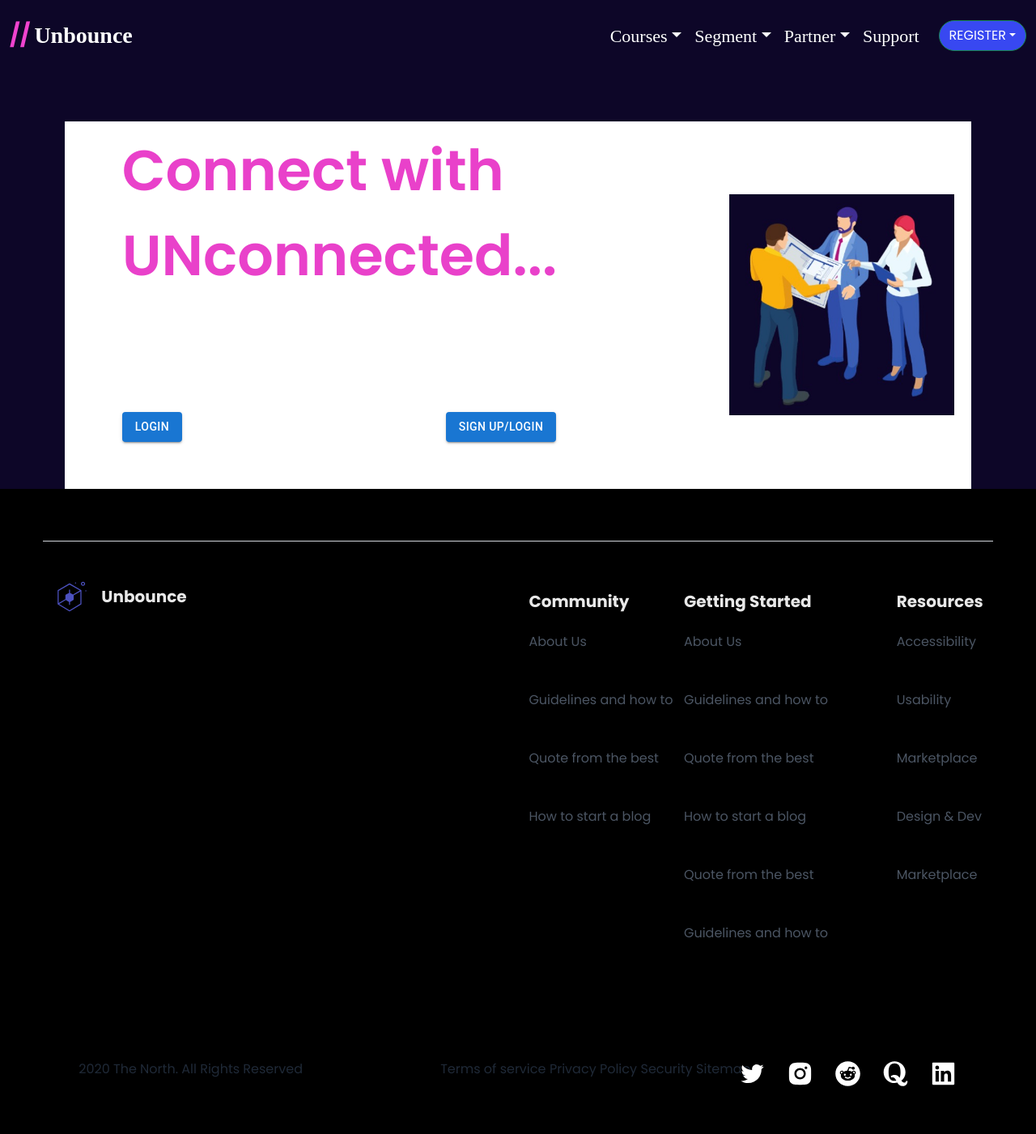
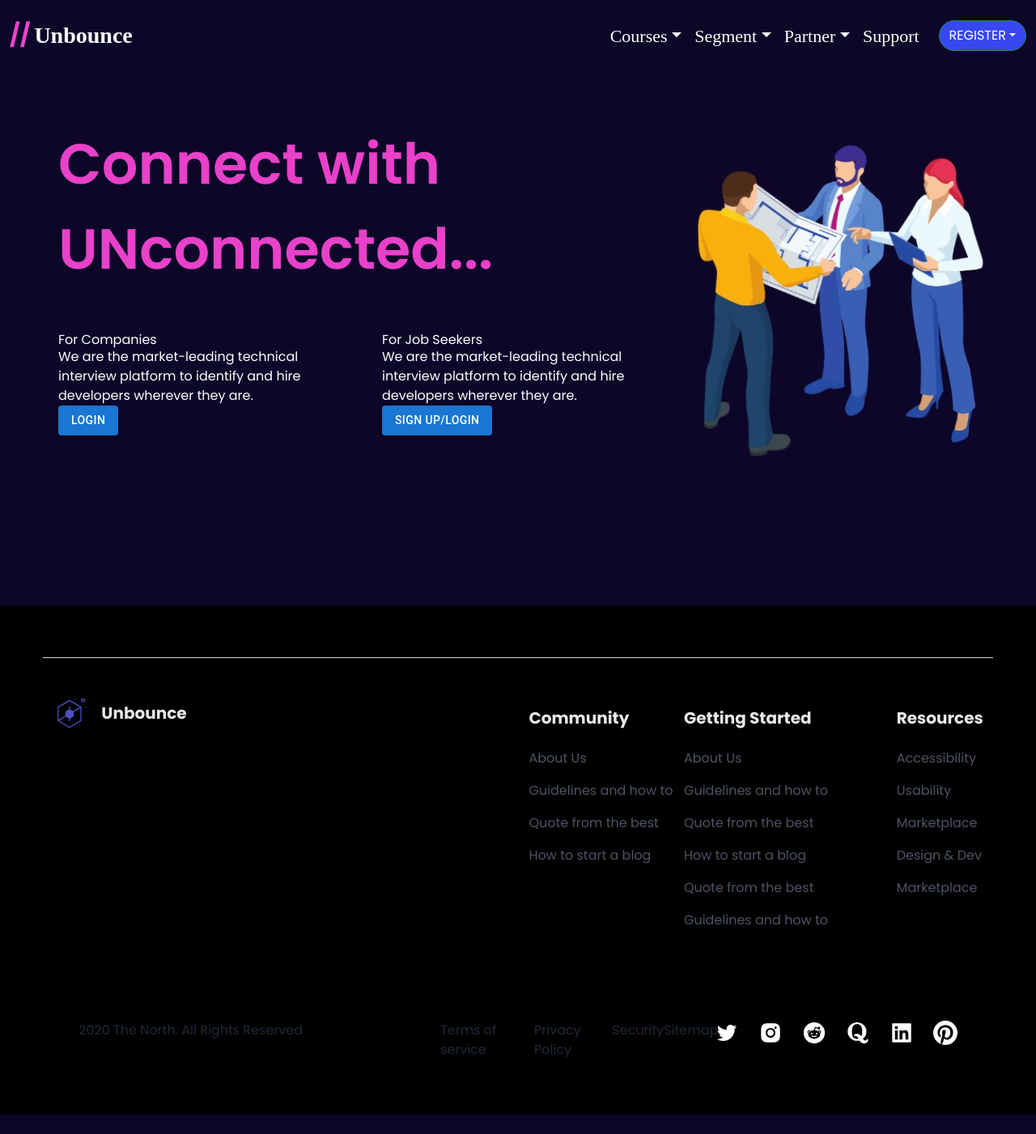
Before and after one commit to sahilrohera10/developerhub-new-web, a React (Create React App) app: page /job in a window 1280 px wide. Shown: the whole page at 81% size. After the commit the page ends 1377 px from the top, so only its background shows below. Built offline with nearby package versions, Linux system fonts and the light colour scheme; a web font is replaced by a local one.

Commit message:
final commit

```diff
--- a/src/Components/Footer.js
+++ b/src/Components/Footer.js
@@ -77,6 +77,7 @@ import {
   AiFillLinkedin,
 } from "react-icons/ai";
 import { FaQuora } from "react-icons/fa";
+import { BsPinterest } from "react-icons/bs";
 function Footer() {
   return (
     <div className="pt-16" style={{ backgroundColor: "black" }}>
@@ -118,16 +119,16 @@ function Footer() {
                 >
                   Community
                 </li>
-                <li className="text-base text-gray-600 hover:text-gray-700 mb-5">
+                <li className="text-base text-gray-600 hover:text-gray-700 mb-3">
                   <a href="javascript:void(0)">About Us</a>
                 </li>
-                <li className="text-base text-gray-600 hover:text-gray-700 mb-5">
+                <li className="text-base text-gray-600 hover:text-gray-700 mb-3">
                   <a href="javascript:void(0)">Guidelines and how to</a>
                 </li>
-                <li className="text-base text-gray-600 hover:text-gray-700 mb-5">
+                <li className="text-base text-gray-600 hover:text-gray-700 mb-3">
                   <a href="javascript:void(0)">Quote from the best</a>
                 </li>
-                <li className="text-base text-gray-600 hover:text-gray-700 mb-5">
+                <li className="text-base text-gray-600 hover:text-gray-700 mb-3">
                   <a href="javascript:void(0)">How to start a blog</a>
                 </li>
               </ul>
@@ -140,22 +141,22 @@ function Footer() {
                 >
                   Getting Started
                 </li>
-                <li className="text-base text-gray-600 hover:text-gray-700 mb-5">
+                <li className="text-base text-gray-600 hover:text-gray-700 mb-3">
                   <a href="javascript:void(0)">About Us</a>
                 </li>
-                <li className="text-base text-gray-600 hover:text-gray-700 mb-5">
+                <li className="text-base text-gray-600 hover:text-gray-700 mb-3">
                   <a href="javascript:void(0)">Guidelines and how to</a>
                 </li>
-                <li className="text-base text-gray-600 hover:text-gray-700 mb-5">
+                <li className="text-base text-gray-600 hover:text-gray-700 mb-3">
                   <a href="javascript:void(0)">Quote from the best</a>
                 </li>
-                <li className="text-base text-gray-600 hover:text-gray-700 mb-5">
+                <li className="text-base text-gray-600 hover:text-gray-700 mb-3">
                   <a href="javascript:void(0)">How to start a blog</a>
                 </li>
-                <li className="text-base text-gray-600 hover:text-gray-700 mb-5">
+                <li className="text-base text-gray-600 hover:text-gray-700 mb-3">
                   <a href="javascript:void(0)">Quote from the best</a>
                 </li>
-                <li className="text-base text-gray-600 hover:text-gray-700 mb-5">
+                <li className="text-base text-gray-600 hover:text-gray-700 mb-3">
                   <a href="javascript:void(0)">Guidelines and how to</a>
                 </li>
               </ul>
@@ -168,19 +169,19 @@ function Footer() {
                 >
                   Resources
                 </li>
-                <li className="text-base text-gray-600 hover:text-gray-700 mb-5">
+                <li className="text-base text-gray-600 hover:text-gray-700 mb-3">
                   <a href="javascript:void(0)">Accessibility</a>
                 </li>
-                <li className="text-base text-gray-600 hover:text-gray-700 mb-5">
+                <li className="text-base text-gray-600 hover:text-gray-700 mb-3">
                   <a href="javascript:void(0)">Usability</a>
                 </li>
-                <li className="text-base text-gray-600 hover:text-gray-700 mb-5">
+                <li className="text-base text-gray-600 hover:text-gray-700 mb-3">
                   <a href="javascript:void(0)">Marketplace</a>
                 </li>
-                <li className="text-base text-gray-600 hover:text-gray-700 mb-5">
+                <li className="text-base text-gray-600 hover:text-gray-700 mb-3">
                   <a href="javascript:void(0)">Design &amp; Dev</a>
                 </li>
-                <li className="text-base text-gray-600 hover:text-gray-700 mb-5">
+                <li className="text-base text-gray-600 hover:text-gray-700 mb-3">
                   <a href="javascript:void(0)">Marketplace</a>
                 </li>
               </ul>
@@ -193,7 +194,7 @@ function Footer() {
               </p>
             </div>
             <div className="w-11/12 xl:w-2/6 mx-auto lg:mx-0 xl:mx-0 mb-6 lg:mb-0 xl:mb-0">
-              <ul className="xl:flex lg:flex md:flex sm:flex justify-between">
+              <ul className="xl:flex lg:flex md:flex sm:flex justify-between mr-10">
                 <li className="text-gray-800 hover:text-gray-900 text-base mb-4 sm:mb-0">
                   <a href="javascript:void(0)">Terms of service</a>
                 </li>
@@ -208,22 +209,25 @@ function Footer() {
                 </li>
               </ul>
             </div>
-            <div className="w-11/12 xl:w-1/6 lg:w-1/6 sm:w-11/12 mx-auto lg:mx-0 xl:mx-0 mb-6 lg:mb-0 xl:mb-0 mt-8 lg:mt-8 xl:mt-0">
-              <div className="flex justify-start sm:justify-start xl:justify-end space-x-6 pr-2 xl:pr-0 lg:pr-0 md:pr-0 sm:pr-0">
+            <div className="w-11/12 xl:w-1/6 lg:w-1/6 sm:w-11/12 mx-auto lg:mx-0 xl:mx-0 mb-6 lg:mb-0 xl:mb-0 mt-8 lg:mt-8 xl:mt-0 ">
+              <div className="flex justify-start sm:justify-start xl:justify-end space-x-6 pr-2 xl:pr-0 lg:pr-0 md:pr-0 sm:pr-0 ">
                 <div>
-                  <AiOutlineTwitter size={35} color="white" />
+                  <AiOutlineTwitter size={30} color="white" />
                 </div>
                 <div>
-                  <AiFillInstagram size={35} color="white" />
+                  <AiFillInstagram size={30} color="white" />
                 </div>
                 <div>
-                  <AiFillRedditCircle size={35} color="white" />
+                  <AiFillRedditCircle size={30} color="white" />
                 </div>
                 <div>
-                  <FaQuora size={35} color="white" />
+                  <FaQuora size={30} color="white" />
                 </div>
                 <div>
-                  <AiFillLinkedin size={35} color="white" />
+                  <AiFillLinkedin size={30} color="white" />
+                </div>
+                <div>
+                  <BsPinterest size={30} color="white" />
                 </div>
               </div>
             </div>
--- a/src/Pages/Jobs.css
+++ b/src/Pages/Jobs.css
@@ -1,9 +1,10 @@
-.main{
+.main-jobs{
     margin-top: 150px;
     /* height: 550px; */
     display: flex;
     justify-content: center;
     align-items: center;
+    margin-bottom: 160px;
 }
 .left{
     display: flex;
--- a/src/Pages/Jobs.jsx
+++ b/src/Pages/Jobs.jsx
@@ -6,7 +6,7 @@ import { height } from "@mui/system";
 
 export default function Jobs() {
   return (
-    <div id="reverse" className="main">
+    <div id="reverse" className="main-jobs">
       <div className="left">
         <div className="main-head">
           Connect with <br /> UNconnected...
```
